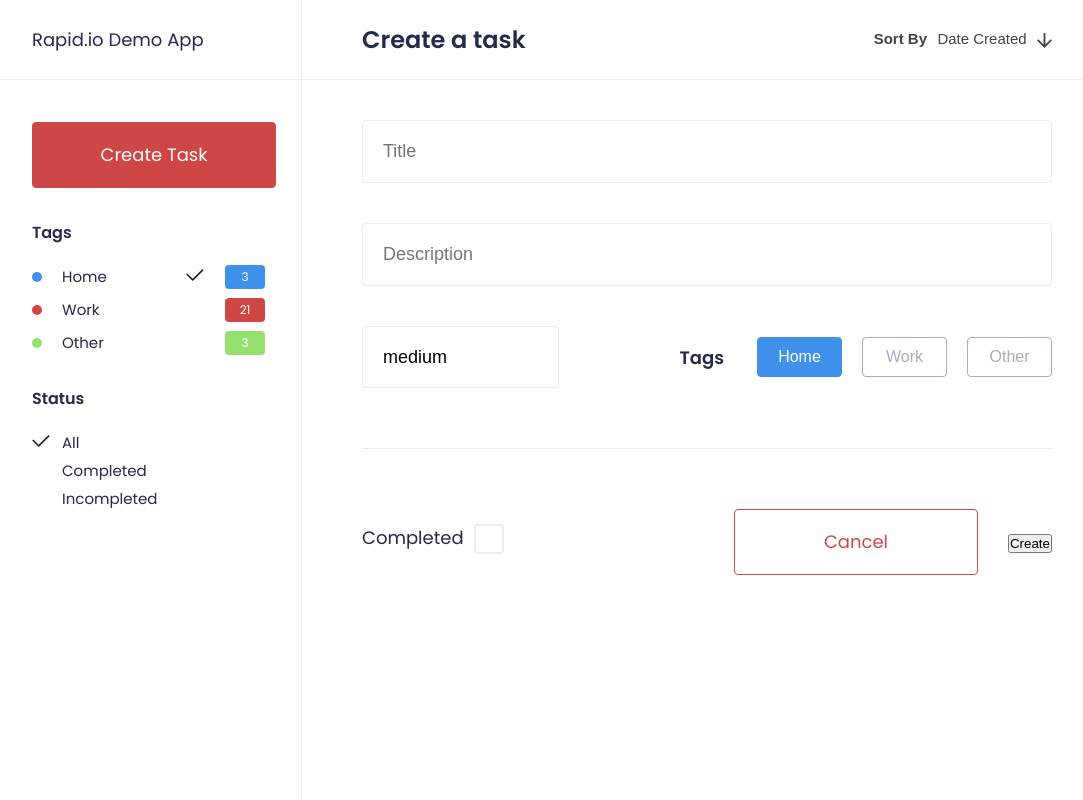
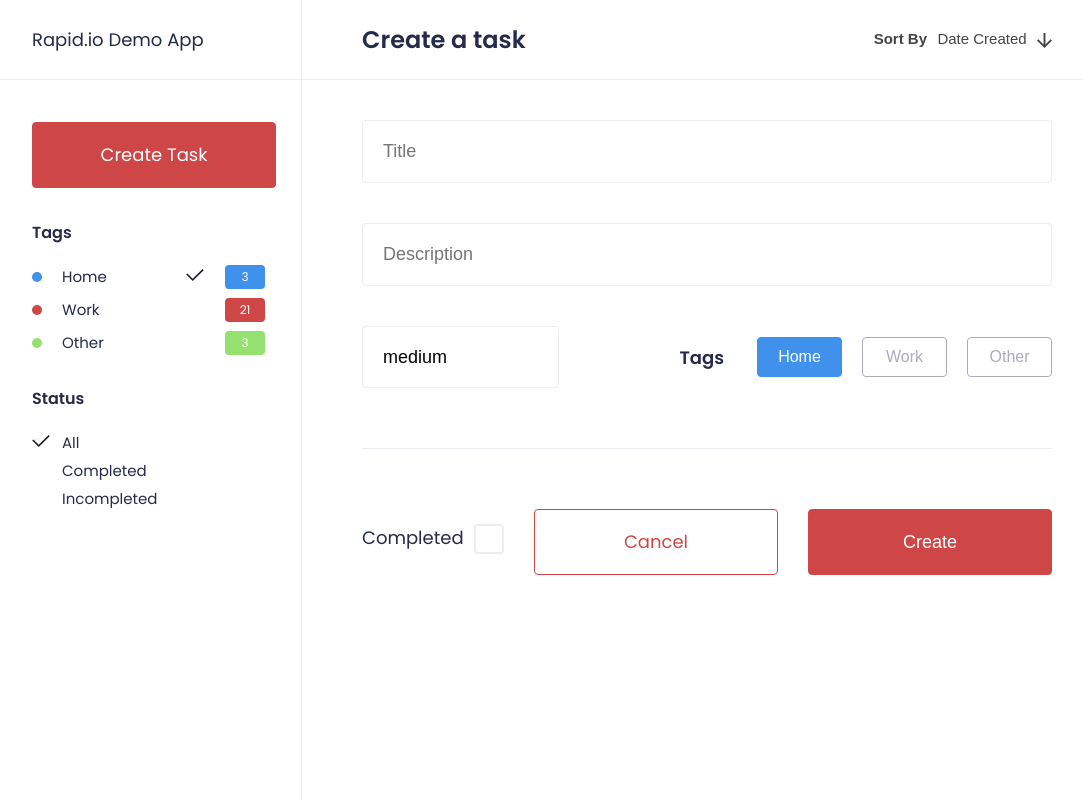
Before and after one commit to JSLibraryDirectory/demo-javascript-todo, a Next.js app: page /create in a window 1280 px wide. Shown: the whole page, without its empty margins (98-1181 px from the left). Built offline with nearby package versions, Linux system fonts and the light colour scheme; what @rapid-io/client would draw is missing.

Commit message:
Fix router

```diff
--- a/components/edit.js
+++ b/components/edit.js
@@ -39,6 +39,7 @@ export default class extends Component {
   }
 
   render () {
+    // const { onCancel, onSave, onDelete }
     const { title, description, priority, tag, completed } = this.state
     return (
         <div className='wrap'>
--- a/pages/create.js
+++ b/pages/create.js
@@ -1,4 +1,5 @@
 import React, { Component } from 'react'
+import Router from 'next/router'
 
 import Page from '../components/page'
 import Link from '../components/link'
@@ -33,6 +34,7 @@ export default class extends Component {
     try {
       await createTodo({ ...this.state })
       console.log('success')
+      Router.push('/')
     } catch (err) {
       console.log(err)
     }
@@ -68,9 +70,9 @@ export default class extends Component {
             <Link href='/' inverted margin='0 30px 0 0'>
               Cancel
             </Link>
-            <button onClick={this.handleCreateClick}>
+            <Link type="button" onClick={this.handleCreateClick}>
               Create
-            </button>
+            </Link>
             </div>
           </div>
         </div>
```
